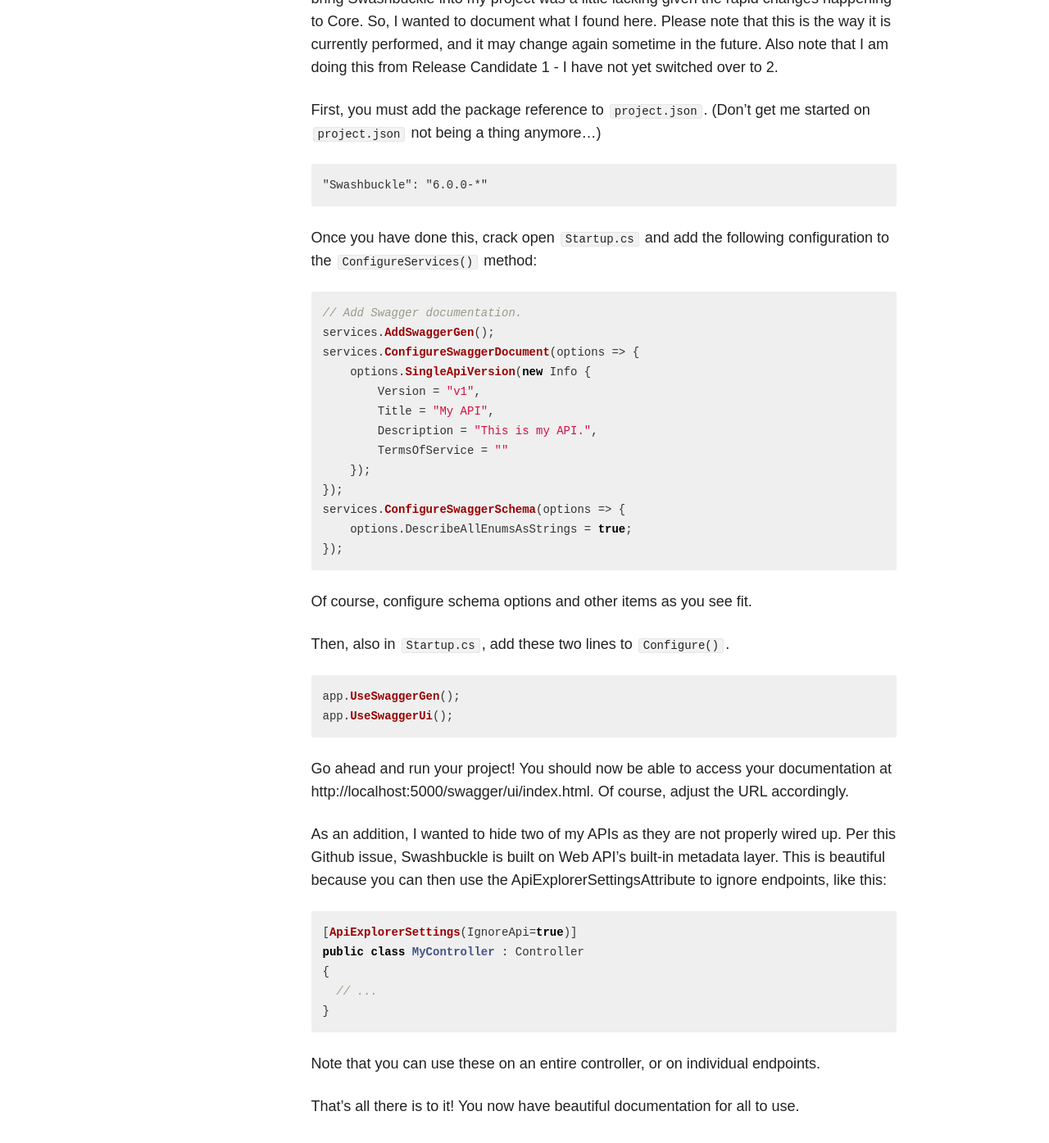
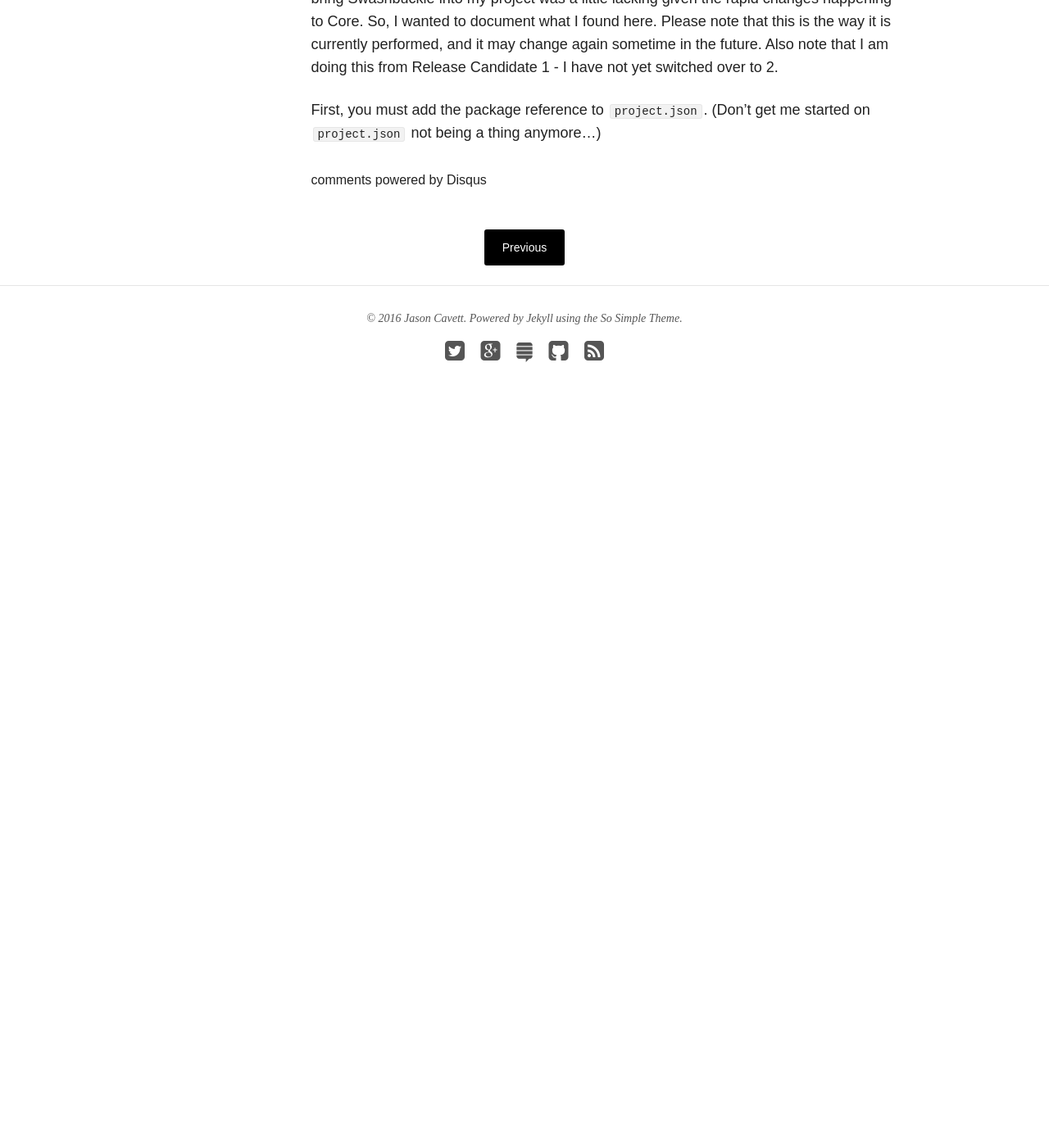
Before and after one commit to jasoncavett/jasoncavett.github.io, a Jekyll site: the page built from _posts/blog/2016-05-31-using-swashbuckle-in-asp-net-core.md, in a window 1280 px wide and 1400 px high, scrolled down 1199 px. Shown: the top 1395 px of the window at 82% size. Built offline with Jekyll 4.4.1, drawn with Linux system fonts in a browser that asks for light colours; nearby versions of some CDN libraries; comment, search, counter and statistics services are not loaded; after the commit the page ends 1739 px from its top, so only the background shows below that.

Commit message:
Attempting to debug.

````diff
--- a/_posts/blog/2016-05-31-using-swashbuckle-in-asp-net-core.md
+++ b/_posts/blog/2016-05-31-using-swashbuckle-in-asp-net-core.md
@@ -22,50 +22,3 @@ Very quickly, I landed on [Swashbuckle](https://github.com/domaindrivendev/Swash
 Of course, given that I'm working with ASP.NET Core, the documentation to specifically bring Swashbuckle into my project was a little lacking given the rapid changes happening to Core. So, I wanted to document what I found here. Please note that this is the way it is currently performed, and it may change again sometime in the future. Also note that I am doing this from Release Candidate 1 - I have not yet switched over to 2.
 
 First, you must add the package reference to `project.json`. (Don't get me started on `project.json` not being a thing anymore...)
-
-```
-"Swashbuckle": "6.0.0-*"
-```
-
-Once you have done this, crack open `Startup.cs` and add the following configuration to the `ConfigureServices()` method:
-
-~~~ csharp
-// Add Swagger documentation.
-services.AddSwaggerGen();
-services.ConfigureSwaggerDocument(options => {
-    options.SingleApiVersion(new Info {
-        Version = "v1",
-        Title = "My API",
-        Description = "This is my API.",
-        TermsOfService = ""
-    });
-});
-services.ConfigureSwaggerSchema(options => {
-    options.DescribeAllEnumsAsStrings = true;
-});
-~~~
-
-Of course, configure schema options and other items as you see fit.
-
-Then, also in `Startup.cs`, add these two lines to `Configure()`.
-
-~~~ csharp
-app.UseSwaggerGen();
-app.UseSwaggerUi();
-~~~
-
-Go ahead and run your project! You should now be able to access your documentation at http://localhost:5000/swagger/ui/index.html. Of course, adjust the URL accordingly.
-
-As an addition, I wanted to hide two of my APIs as they are not properly wired up. Per this Github issue, Swashbuckle is built on Web API's built-in metadata layer. This is beautiful because you can then use the ApiExplorerSettingsAttribute to ignore endpoints, like this:
-
-~~~ csharp
-[ApiExplorerSettings(IgnoreApi=true)]
-public class MyController : Controller
-{
-  // ...
-}
-~~~
-
-Note that you can use these on an entire controller, or on individual endpoints.
-
-That's all there is to it! You now have beautiful documentation for all to use.
````
